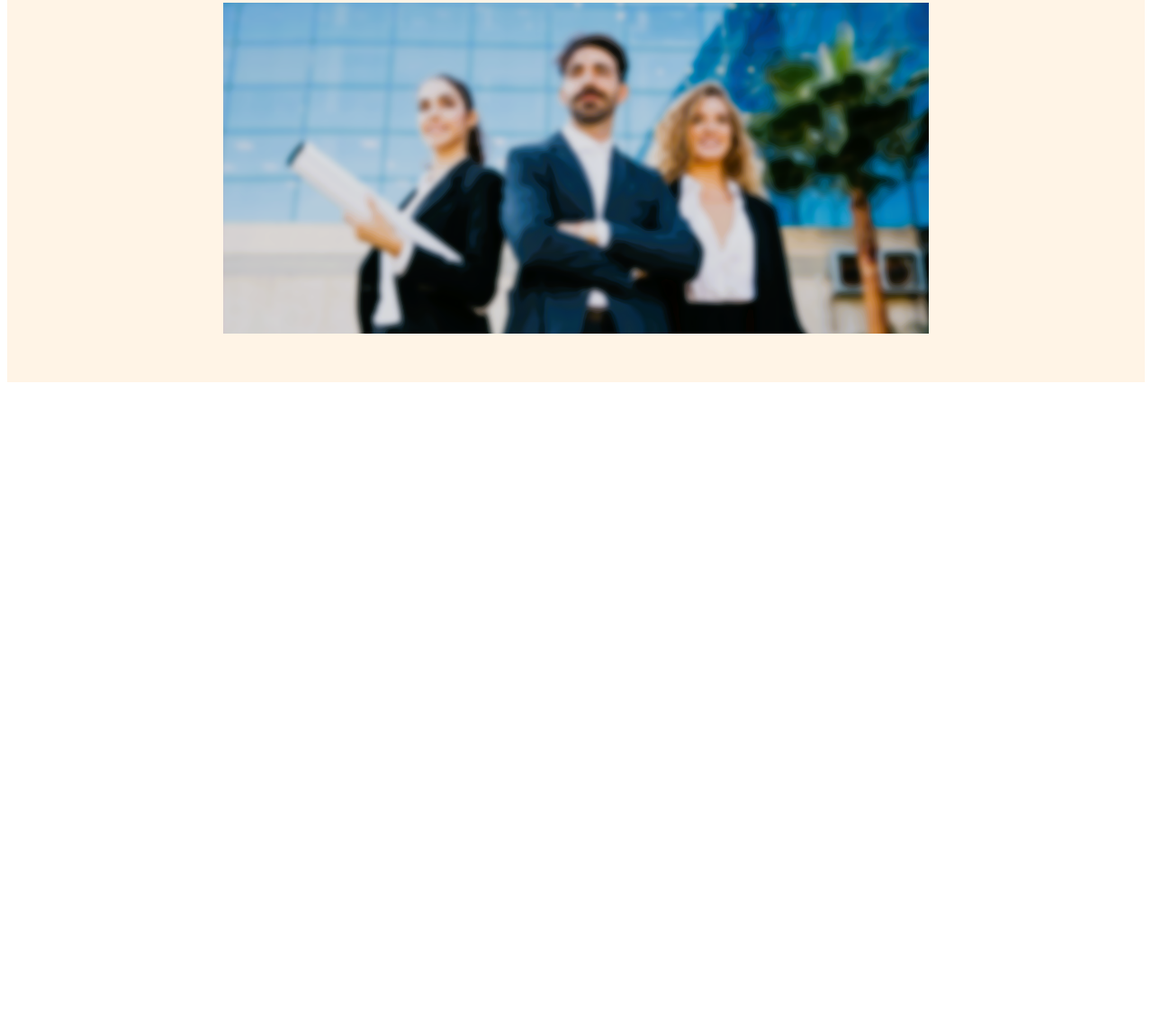
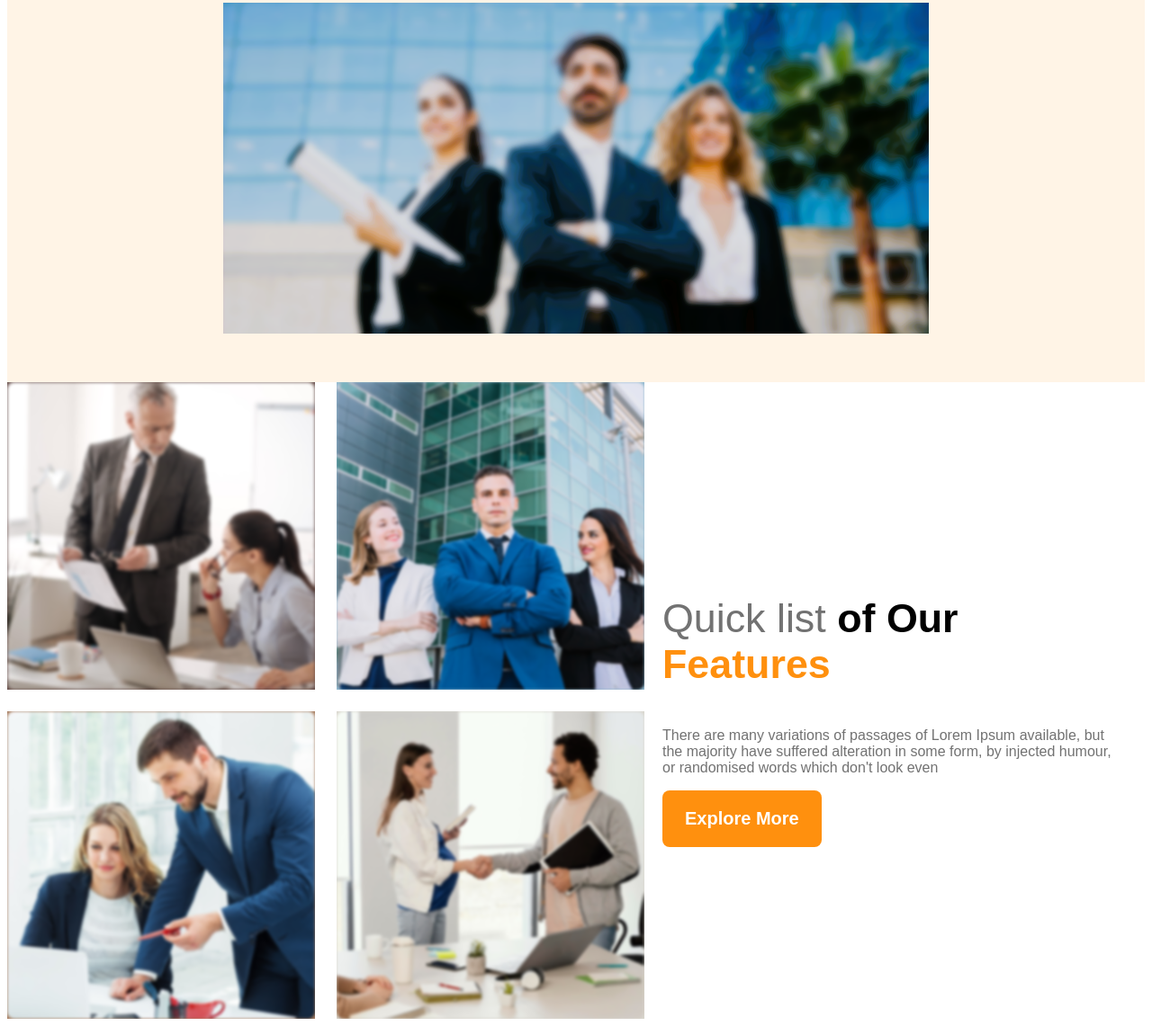
Before and after one commit to infan11/g3-architects-resources-a, a plain HTML site: page index.html in a window 1280 px wide. Shown: the part 575-1716 px from the top of the page at 90% size. Before the commit the page ends 1008 px from the top, so only its background shows below. Drawn offline with Linux system fonts and the light colour scheme; files whose address does not match are found by name.

Commit message:
added index.html

```diff
--- a/index.html
+++ b/index.html
@@ -7,6 +7,7 @@
     <link rel="stylesheet" href="style/style.css">
 </head>
 <body>
+    <!-- header start -->
     <header class="header">
              <nav>
                 <h3 class="nav-title">G3 Architects</h3>
@@ -22,15 +23,29 @@
 
             <div class="banner-content">
                 <h1 class="banner-title">Brand New Group of Architects </h1>
-                <p class="banner-description">There are many variations of passages of Lorem Ipsum available, but the majority have suffered alteration in some form, by injected humour, or randomised words which don't look even</p>
+                <p class="text-light-gray">There are many variations of passages of Lorem Ipsum available, but the majority have suffered alteration in some form, by injected humour, or randomised words which don't look even</p>
                 <button class="btn-primary">Explore More</button>
             </div>
 
                 <img src="images/banner.png" alt="">
              </div>
     </header>
+    <!-- header end -->
     <main>
-
+          <!-- team section start -->
+           <section class="teams-container">
+            <div class="teams-img-container">
+                <img src="team1.png" alt="">
+                <img src="team2.png" alt="">
+                <img src="team3.png" alt="">
+                <img src="team4.png" alt="">
+            </div>
+            <div class="teams-content">
+               <h3 class="teams-title"> <span class="quick-list">Quick list </span><span>of Our </span> <span class="text-features">Features</span></h3>
+               <p class="text-light-gray">There are many variations of passages of Lorem Ipsum available, but the majority have suffered alteration in some form, by injected humour, or randomised words which don't look even</p>
+               <button class="btn-primary">Explore More</button>
+            </div>
+           </section>
     </main>
     <footer>
 
--- a/style/style.css
+++ b/style/style.css
@@ -2,6 +2,9 @@
     font-family: 'lato', sans-serif;
     font-family: 'open sans', sans-serif;
     font-family: 'work sens ', sans-serif;
+}
+.text-light-gray{
+    color:#727272;
 }
 /* header styles */
 header{
@@ -45,13 +48,8 @@ nav li a{
 
 }
 
-.banner-description{
- font-size: 16px;
-color:#727272;
- font-weight: 400;
 
 
-}
 /* button */
 .btn-primary{
     color: white;
@@ -72,19 +70,60 @@ color:#727272;
     margin-top: 20px;
     width: 100%;
 }
+
+/* main style */
+main{
+    max-width: 1440px;
+    margin: 70x  auto;
+}
+/* team style */
+.teams-container{
+     display: flex;
+     align-items: center;
+}
+.teams-img-container{
+    display: grid;
+    grid-template-columns: repeat(2, 1fr);
+    gap: 1.5rem;
+}
+.teams-content{
+   padding-left: 20px;
+   padding-right: 20px;
+}
+.teams-title{
+    font-size: 2.8rem;
+
+}
+.teams-title .quick-list{
+    color: #727272;
+    font-weight: 500;
+}
+.teams-title .text-features{
+    color: #FF900E;
+    font-weight: 700;
+}
+
+
+
 /* responsive media queries */
 /* mobile device */
 @media screen and (max-width: 576px) {
     header{
      padding: 20px;
     }
-   nav {
+    nav, .teams-container{
      flex-direction: column;
+    }
+    .teams-img-container{
+        grid-template-columns: 1fr;
     }
  }
  /* tablet or medium device */
  @media screen and (min-width:576px) and (max-width: 960px) {
-nav{
+    header{
+        padding: 50px;
+    }
+ nav, .teams-container{
      flex-direction: column;
  }
  }
```
Also changed, not shown: banner.png (renamed from images/banner.png), images/architect.png (deleted), images/team1.png (deleted), images/team2.png (deleted), images/team3.png (deleted), images/team4.png (deleted), team1.png (added), team2.png (added), team3.png (added), team4.png (added). Lines whose indentation alone changed are shown as unchanged.
